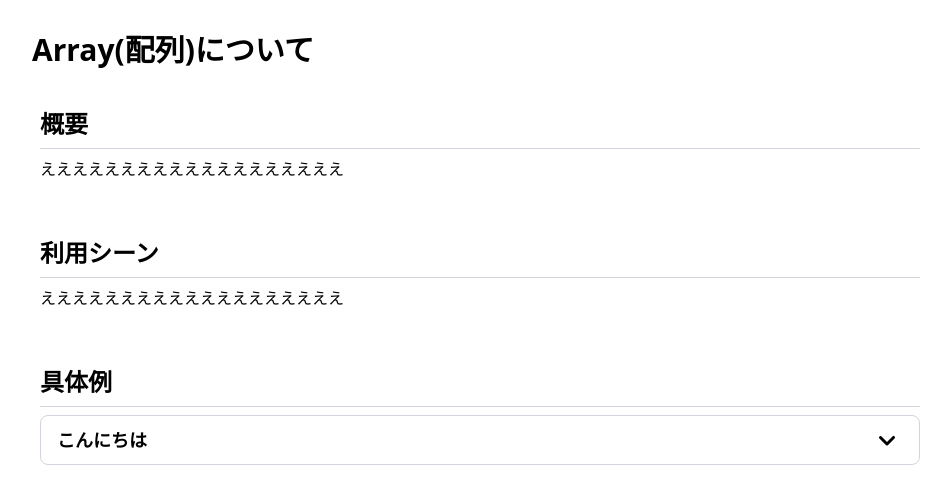
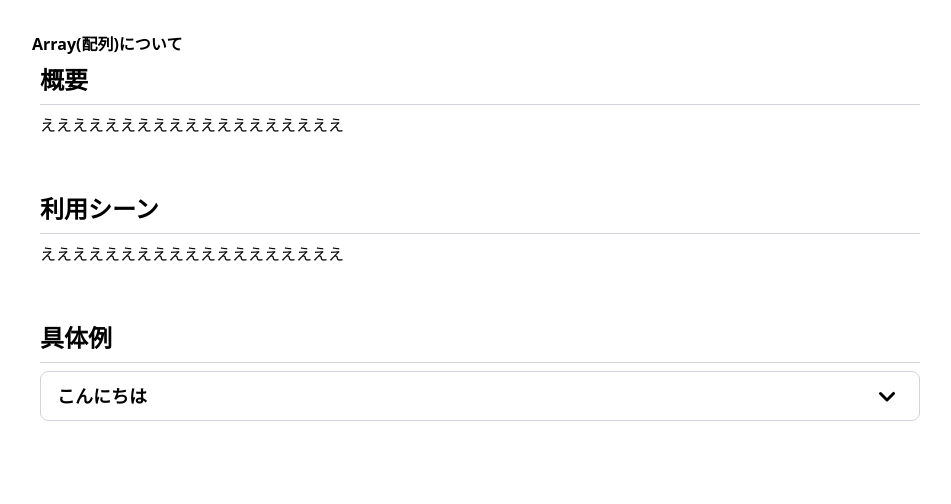
Before and after one commit to ikegamichan/typescript-practice, a Next.js app: page /practice/array in a window 1280 px wide. Shown: the top 504 px of the page, without its empty margins (160-1111 px from the left). Built offline with nearby package versions, Linux system fonts and the light colour scheme.

Commit message:
fix : headerコンポーネントの修正

```diff
--- a/src/components/header/index.tsx
+++ b/src/components/header/index.tsx
@@ -1,3 +1,6 @@
-export const Header = ({ title = 'ヘッダー' }: { title: string }) => {
-  return <header className="mb-8 text-3xl font-bold">{title}</header>;
+import type { FontSizeType } from './type';
+import { fontSizeStyle } from './type';
+
+export const Header = ({ title, size }: { title: string; size: FontSizeType }) => {
+  return <header className={`font-bold ${fontSizeStyle[size]}`}>{title}</header>;
 };
--- /dev/null
+++ b/src/components/header/type.ts
@@ -0,0 +1,2 @@
+export const fontSizeStyle = { XS: 'text-lg', S: 'text-xl mb-4', M: 'text-2xl mb-4', L: 'text-3xl mb-8' } as const;
+export type FontSizeType = keyof typeof fontSizeStyle;
```
